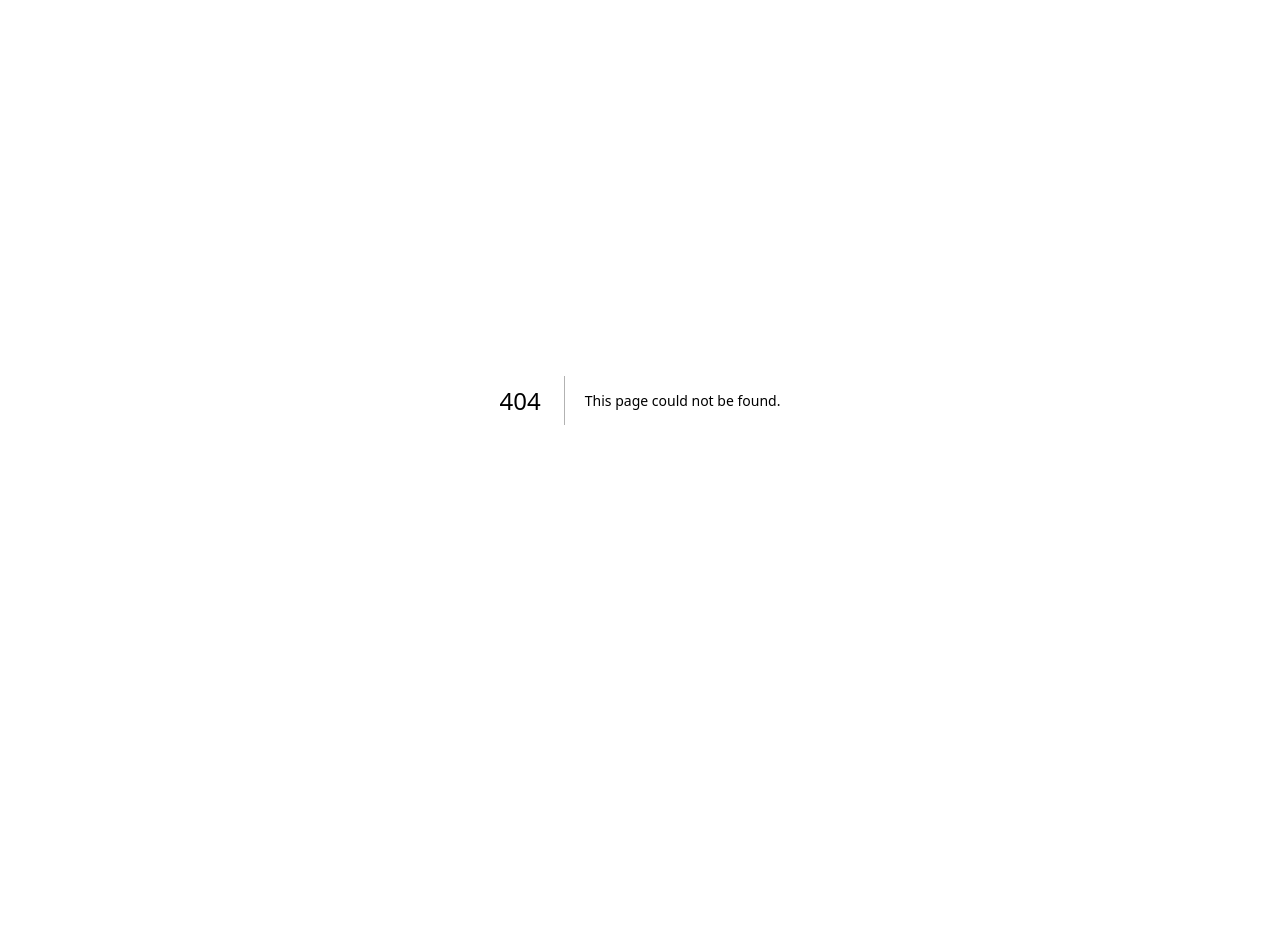
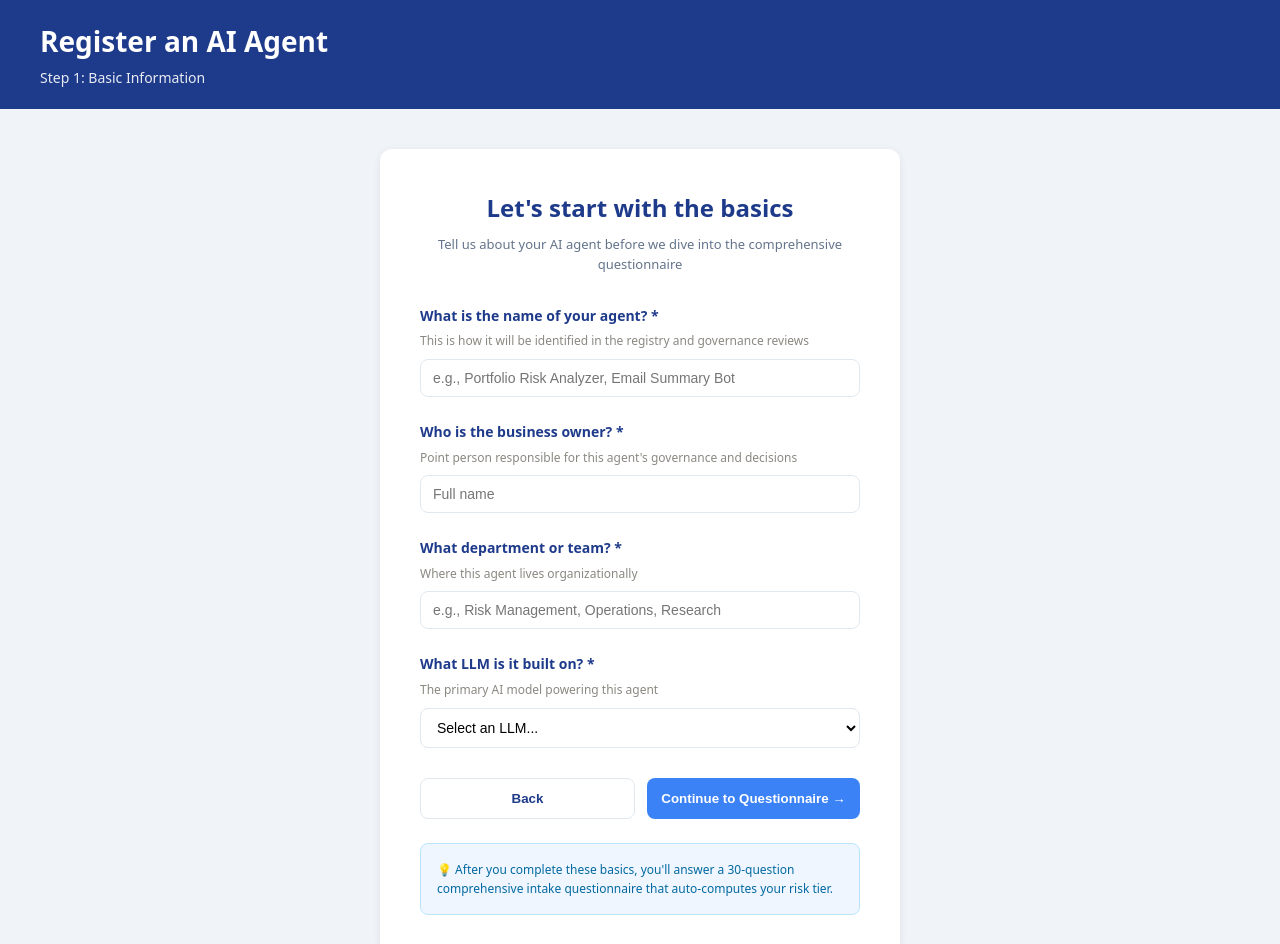
Before and after one commit to ddzoomcall-pixel/agent-review-framework, a Next.js app: page /register/intro in a window 1280 px wide. Before the commit this address had no page. Shown: the top 944 px of the page. Before the commit the page ends 800 px from the top, so only its background shows below. Built offline with nearby package versions, Linux system fonts and the light colour scheme.

Commit message:
feat: add intro page for basic agent info before comprehensive questionnaire

```diff
--- /dev/null
+++ b/app/register/intro/page.tsx
@@ -0,0 +1,221 @@
+'use client';
+
+import { useState } from 'react';
+import { useRouter } from 'next/navigation';
+
+export default function IntroPage() {
+  const router = useRouter();
+  const [formData, setFormData] = useState({
+    agentName: '',
+    owner: '',
+    department: '',
+    llmUsed: '',
+  });
+
+  const [errors, setErrors] = useState<Record<string, string>>({});
+
+  const handleChange = (e: React.ChangeEvent<HTMLInputElement | HTMLSelectElement>) => {
+    const { name, value } = e.target;
+    setFormData((prev) => ({ ...prev, [name]: value }));
+    // Clear error for this field when user starts typing
+    if (errors[name]) {
+      setErrors((prev) => ({ ...prev, [name]: '' }));
+    }
+  };
+
+  const handleContinue = () => {
+    const newErrors: Record<string, string> = {};
+
+    if (!formData.agentName.trim()) newErrors.agentName = 'Agent name is required';
+    if (!formData.owner.trim()) newErrors.owner = 'Owner name is required';
+    if (!formData.department.trim()) newErrors.department = 'Department is required';
+    if (!formData.llmUsed) newErrors.llmUsed = 'LLM selection is required';
+
+    if (Object.keys(newErrors).length > 0) {
+      setErrors(newErrors);
+      return;
+    }
+
+    // Pass data to form as query params
+    const params = new URLSearchParams({
+      q1: formData.agentName,
+      q2: formData.owner,
+      department: formData.department,
+      q12: formData.llmUsed,
+    });
+
+    router.push(`/register/form?${params.toString()}`);
+  };
+
+  return (
+    <div style={{ minHeight: '100vh', backgroundColor: '#f0f4f8', fontFamily: 'system-ui, sans-serif' }}>
+      <div style={{ backgroundColor: '#1e3a8a', color: 'white', padding: '20px 40px' }}>
+        <h1 style={{ margin: '0 0 4px', fontSize: '28px' }}>Register an AI Agent</h1>
+        <p style={{ margin: 0, fontSize: '14px', opacity: 0.9 }}>Step 1: Basic Information</p>
+      </div>
+
+      <div style={{ padding: '40px', maxWidth: '600px', margin: '0 auto' }}>
+        <div style={{ backgroundColor: 'white', borderRadius: '12px', boxShadow: '0 2px 8px rgba(0,0,0,0.08)', padding: '40px' }}>
+          <div style={{ marginBottom: '8px', textAlign: 'center', marginBottom: '30px' }}>
+            <div style={{ fontSize: '24px', fontWeight: '600', color: '#1e3a8a' }}>Let's start with the basics</div>
+            <p style={{ fontSize: '13px', color: '#64748b', margin: '8px 0 0' }}>
+              Tell us about your AI agent before we dive into the comprehensive questionnaire
+            </p>
+          </div>
+
+          {/* Agent Name */}
+          <div style={{ marginBottom: '24px' }}>
+            <label style={{ display: 'block', marginBottom: '6px', fontWeight: '600', color: '#1e3a8a', fontSize: '14px' }}>
+              What is the name of your agent? *
+            </label>
+            <p style={{ fontSize: '12px', color: '#8a8880', margin: '0 0 8px' }}>
+              This is how it will be identified in the registry and governance reviews
+            </p>
+            <input
+              type="text"
+              name="agentName"
+              value={formData.agentName}
+              onChange={handleChange}
+              placeholder="e.g., Portfolio Risk Analyzer, Email Summary Bot"
+              style={{
+                width: '100%',
+                padding: '10px 12px',
+                border: errors.agentName ? '2px solid #dc2626' : '1px solid #e2e8f0',
+                borderRadius: '8px',
+                fontSize: '14px',
+                boxSizing: 'border-box',
+              }}
+            />
+            {errors.agentName && <div style={{ fontSize: '12px', color: '#dc2626', marginTop: '4px' }}>{errors.agentName}</div>}
+          </div>
+
+          {/* Owner */}
+          <div style={{ marginBottom: '24px' }}>
+            <label style={{ display: 'block', marginBottom: '6px', fontWeight: '600', color: '#1e3a8a', fontSize: '14px' }}>
+              Who is the business owner? *
+            </label>
+            <p style={{ fontSize: '12px', color: '#8a8880', margin: '0 0 8px' }}>
+              Point person responsible for this agent's governance and decisions
+            </p>
+            <input
+              type="text"
+              name="owner"
+              value={formData.owner}
+              onChange={handleChange}
+              placeholder="Full name"
+              style={{
+                width: '100%',
+                padding: '10px 12px',
+                border: errors.owner ? '2px solid #dc2626' : '1px solid #e2e8f0',
+                borderRadius: '8px',
+                fontSize: '14px',
+                boxSizing: 'border-box',
+              }}
+            />
+            {errors.owner && <div style={{ fontSize: '12px', color: '#dc2626', marginTop: '4px' }}>{errors.owner}</div>}
+          </div>
+
+          {/* Department */}
+          <div style={{ marginBottom: '24px' }}>
+            <label style={{ display: 'block', marginBottom: '6px', fontWeight: '600', color: '#1e3a8a', fontSize: '14px' }}>
+              What department or team? *
+            </label>
+            <p style={{ fontSize: '12px', color: '#8a8880', margin: '0 0 8px' }}>
+              Where this agent lives organizationally
+            </p>
+            <input
+              type="text"
+              name="department"
+              value={formData.department}
+              onChange={handleChange}
+              placeholder="e.g., Risk Management, Operations, Research"
+              style={{
+                width: '100%',
+                padding: '10px 12px',
+                border: errors.department ? '2px solid #dc2626' : '1px solid #e2e8f0',
+                borderRadius: '8px',
+                fontSize: '14px',
+                boxSizing: 'border-box',
+              }}
+            />
+            {errors.department && <div style={{ fontSize: '12px', color: '#dc2626', marginTop: '4px' }}>{errors.department}</div>}
+          </div>
+
+          {/* LLM Used */}
+          <div style={{ marginBottom: '30px' }}>
+            <label style={{ display: 'block', marginBottom: '6px', fontWeight: '600', color: '#1e3a8a', fontSize: '14px' }}>
+              What LLM is it built on? *
+            </label>
+            <p style={{ fontSize: '12px', color: '#8a8880', margin: '0 0 8px' }}>
+              The primary AI model powering this agent
+            </p>
+            <select
+              name="llmUsed"
+              value={formData.llmUsed}
+              onChange={handleChange}
+              style={{
+                width: '100%',
+                padding: '10px 12px',
+                border: errors.llmUsed ? '2px solid #dc2626' : '1px solid #e2e8f0',
+                borderRadius: '8px',
+                fontSize: '14px',
+                boxSizing: 'border-box',
+                background: 'white',
+              }}
+            >
+              <option value="">Select an LLM...</option>
+              <option value="Approved LLMs">Claude (Approved)</option>
+              <option value="Approved LLMs">GPT-4 (Approved)</option>
+              <option value="Approved LLMs">Gemini (Approved)</option>
+              <option value="Unapproved LLMs">Unapproved LLM</option>
+              <option value="Agent platforms">Agent Platform</option>
+              <option value="Copilots">Copilot</option>
+              <option value="Multiple">Multiple LLMs</option>
+            </select>
+            {errors.llmUsed && <div style={{ fontSize: '12px', color: '#dc2626', marginTop: '4px' }}>{errors.llmUsed}</div>}
+          </div>
+
+          {/* Buttons */}
+          <div style={{ display: 'flex', gap: '12px' }}>
+            <button
+              onClick={() => window.history.back()}
+              style={{
+                flex: 1,
+                padding: '12px',
+                border: '1px solid #e2e8f0',
+                borderRadius: '8px',
+                background: 'white',
+                color: '#1e3a8a',
+                cursor: 'pointer',
+                fontWeight: '600',
+              }}
+            >
+              Back
+            </button>
+            <button
+              onClick={handleContinue}
+              style={{
+                flex: 1,
+                padding: '12px',
+                border: 'none',
+                borderRadius: '8px',
+                background: '#3b82f6',
+                color: 'white',
+                cursor: 'pointer',
+                fontWeight: '600',
+              }}
+            >
+              Continue to Questionnaire →
+            </button>
+          </div>
+
+          <div style={{ marginTop: '24px', padding: '16px', backgroundColor: '#eff6ff', border: '1px solid #bae6fd', borderRadius: '8px' }}>
+            <p style={{ margin: '0', fontSize: '12px', color: '#0369a1', lineHeight: '1.6' }}>
+              💡 After you complete these basics, you'll answer a 30-question comprehensive intake questionnaire that auto-computes your risk tier.
+            </p>
+          </div>
+        </div>
+      </div>
+    </div>
+  );
+}
--- a/app/register/page.tsx
+++ b/app/register/page.tsx
@@ -7,7 +7,7 @@ export default function RegisterPage() {
   const router = useRouter();
 
   useEffect(() => {
-    router.replace('/register/classify');
+    router.replace('/register/intro');
   }, [router]);
 
   return null;
```
Also changed, not shown: app/register/form/page.tsx (+24 -2 lines).
